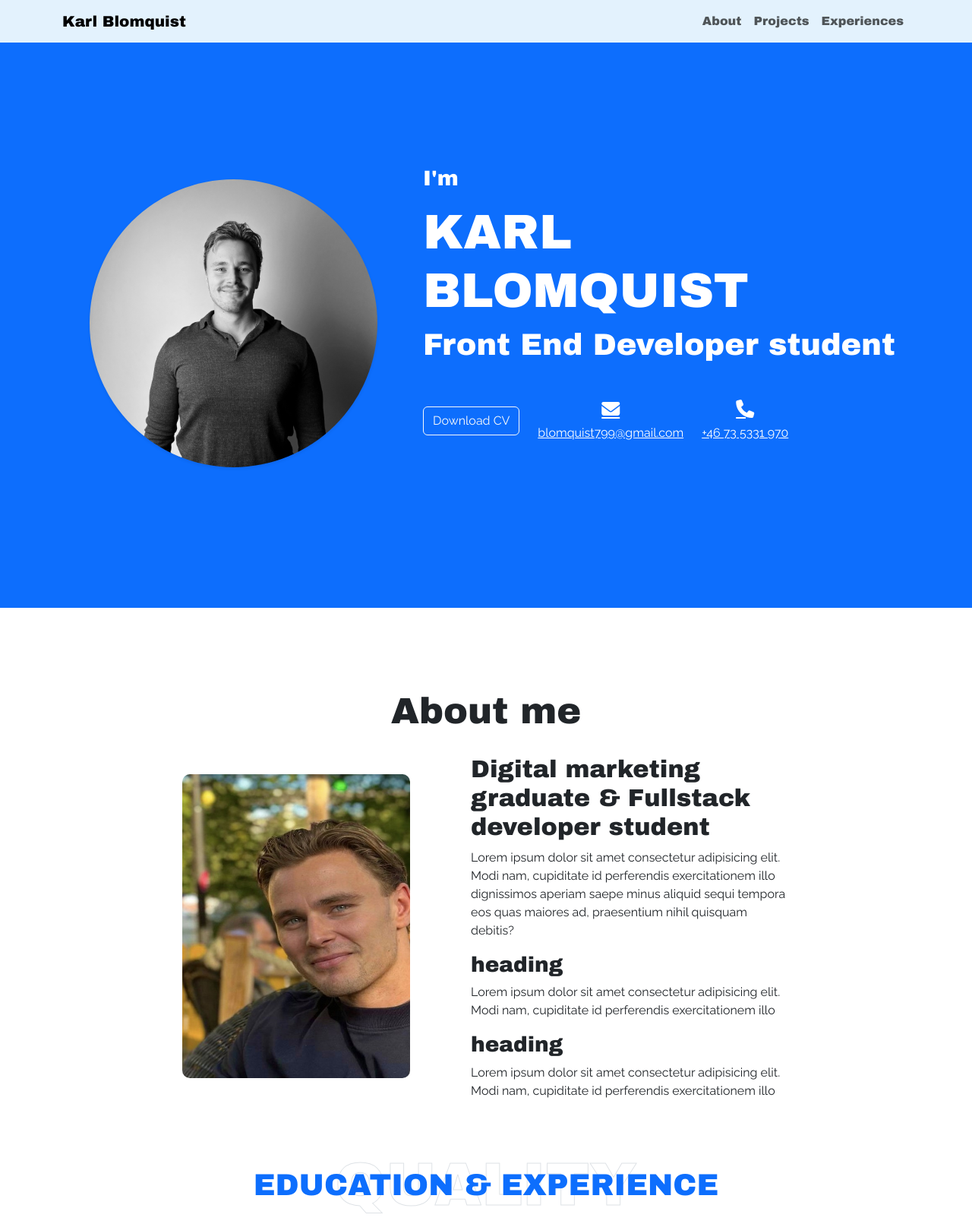
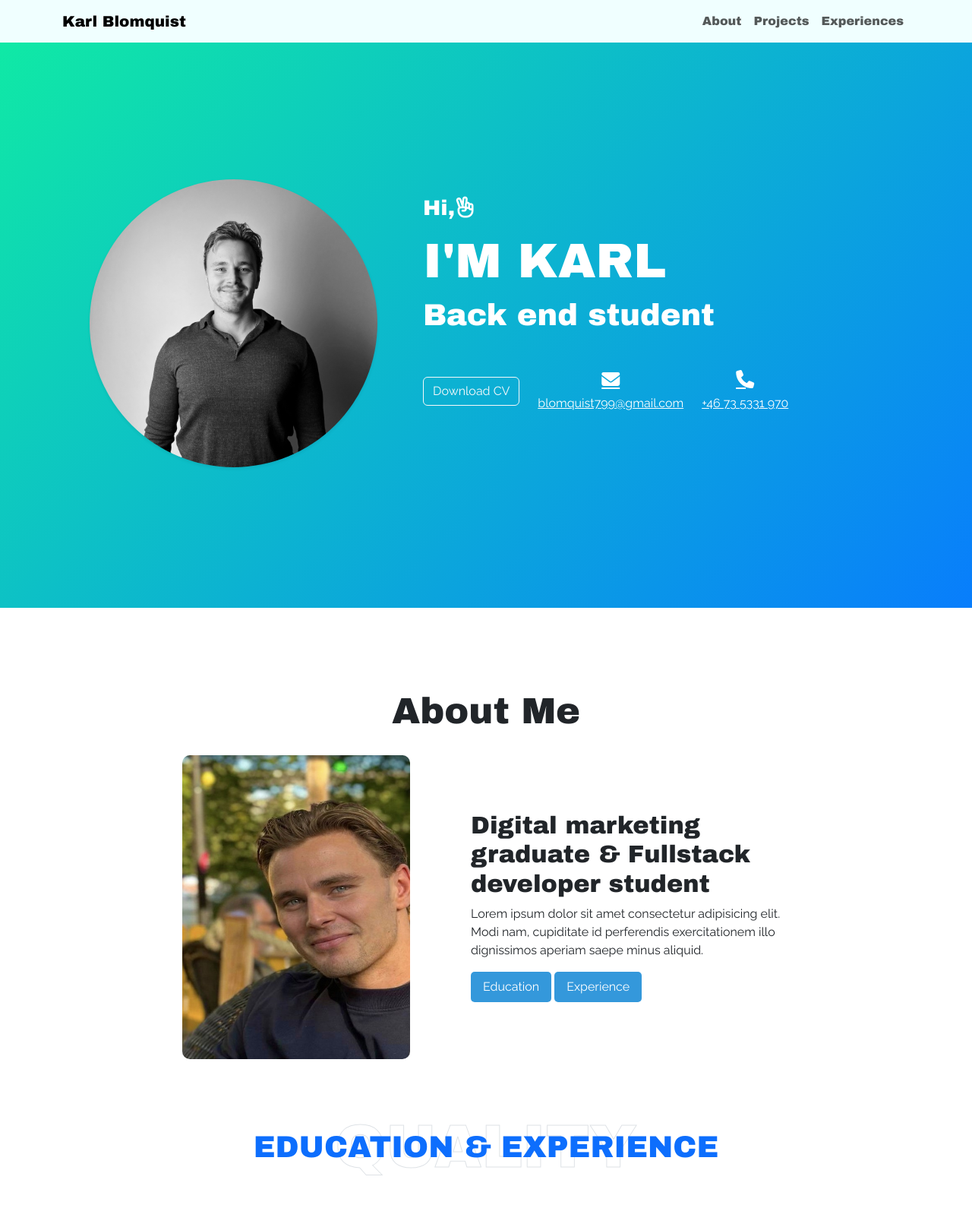
Before and after one commit to Blommis/KarlBlomquist, a plain HTML site: page index.html in a window 1280 px wide. Shown: the top 1611 px of the page at 76% size. Drawn offline with nearby package versions, Linux system fonts and the light colour scheme.

Commit message:
adding new style to exprience and education

```diff
--- a/assets/css/style.css
+++ b/assets/css/style.css
@@ -16,6 +16,9 @@ body {
 h1, h2, h3{
     font-family: var(--secondary-font);
 }
+#home{
+    background:linear-gradient(135deg, #10eca3, #038ffb77);
+}
 #home .col-lg-5 img {
     margin-top: 50px; /* Flyttar ner bilden */
 }
@@ -23,39 +26,90 @@ h1, h2, h3{
 
 #navbar {
     font-family: 'Archivo Black', sans-serif;
+    background-color: azure;
+    border: none;
 }
 
 
 
 /* Grundinställning för mobilen (bild över text) */
-#about{
+/* About Section Base Styles */
+#about {
+
     text-align: center;
+    opacity: 0;
+    transform: translateY(50px);
+    transition: opacity 1s ease, transform 1s ease;
 
 }
+
+#about.show {
+    opacity: 1;
+    transform: translateY(0);
+}
+
 .about-container {
     display: flex;
-    flex-direction: column; /* Kolumnlayout för mobiler */
+    flex-direction: column;
     align-items: center;
     max-width: 600px;
     margin: 0 auto;
     text-align: center;
 }
 
-/* Bildstil */
+/* Image Style */
 .aboutmeimage img {
     width: 200px;
     height: 300px;
     border-radius: 10px;
-    margin-bottom: 20px; /* Avstånd mellan bild och text på mobil */
+    margin-bottom: 20px;
 }
 
-/* Textstil */
+/* Text Style */
 .aboutme {
-    max-width: 600px;
+    max-width: 400px;
     text-align: center;
 }
 
-/* courses */
+/* Buttons Style */
+.info-buttons button {
+    background-color: #3498db;
+    color: white;
+    border: none;
+    border-radius: 5px;
+    padding: 8px 16px;
+    font-size: 1rem;
+    font-family: var(--primary-font);
+    cursor: pointer;
+    transition: background-color 0.3s ease-in-out;
+}
+
+.info-buttons button:hover {
+    background-color: #064a78;
+}
+
+#additional-info {
+    margin-top: 20px;
+    opacity: 0;
+    transition: opacity 0.5s ease-in-out;
+    display: flex; /* Enables flexbox for alignment */
+    flex-direction: column; /* Centers content vertically */
+    justify-content: center; /* Centers content horizontally */
+    align-items: center; /* Aligns items to the center */
+    text-align: center; /* Ensures text is centered */
+    width: 100%; /* Makes sure it spans the container */
+}
+
+#additional-info p {
+    max-width: 80%; /* Limits the width for better readability */
+    margin: 10px auto; /* Centers the paragraph within its container */
+    text-align: center; /* Centers the text within the paragraph */
+}
+
+#additional-info.visible {
+    opacity: 1;
+}
+
 
 /* Styling for square cards */
 
@@ -72,16 +126,6 @@ h1, h2, h3{
     font-weight: bold;
     margin-bottom: 4px;
 }
-
-
-
-
-
-
-
-
-
-
 
 footer a {
     text-decoration: none; /* Tar bort understrykning */
@@ -123,4 +167,9 @@ footer a:hover {
         max-width: 500px;
 
     }
+    #additional-info p {
+        max-width: 80%; /* Limits the width for better readability */
+        text-align: left; /* Centers the text within the paragraph */
+        margin-right: 80px;
+    }
 }
--- a/assets/js/script.js
+++ b/assets/js/script.js
@@ -12,3 +12,47 @@ document.addEventListener("DOMContentLoaded", function () {
     changeTitle(); // Kör direkt första gången
     setInterval(changeTitle, 2000); // Byt titel var 2:e sekund
 });
+
+
+// Detect when the "About" section is in the viewport
+document.addEventListener("scroll", () => {
+    const aboutSection = document.getElementById("about");
+    const sectionPosition = aboutSection.getBoundingClientRect();
+
+    // Check if "About" section is visible on the screen
+    if (sectionPosition.top < window.innerHeight && sectionPosition.bottom > 0) {
+        aboutSection.classList.add("show"); // Apply the "show" class
+    }
+});
+
+
+document.addEventListener("DOMContentLoaded", () => {
+    const educationBtn = document.getElementById("education-btn");
+    const experienceBtn = document.getElementById("experience-btn");
+    const additionalInfo = document.getElementById("additional-info");
+
+    // Education Info
+    const educationContent = `
+
+        <p> <strong> 2023 - 2025 </strong>  | Bachelor's Degree in Digital Marketing from Sälj & Marknadshögskolan Stockholm.</p>
+        <p> <strong> Jan - July 2025 </strong> | Currently pursuing a Fullstack Developer Certificate at Code Institute Dublin (On distance).</p>
+    `;
+
+    // Experience Info
+    const experienceContent = `
+
+        <p><strong>Autumn 2023</strong> | Internship in copenhagen at marketing agency focus on Influencer marketing.</p>
+        <p><strong>Autumn 2024</strong> | Internship back in Sweden working with a marketing team Inhouse at a recruitment company.</p>
+    `;
+
+    // Event Listeners for Buttons
+    educationBtn.addEventListener("click", () => {
+        additionalInfo.innerHTML = educationContent;
+        additionalInfo.classList.add("visible");
+    });
+
+    experienceBtn.addEventListener("click", () => {
+        additionalInfo.innerHTML = experienceContent;
+        additionalInfo.classList.add("visible");
+    });
+});
--- a/index.html
+++ b/index.html
@@ -14,7 +14,7 @@
 <body class="d-flex flex-column min-vh-100">
     <!--Navigation-->
 
-    <nav id="navbar" class="navbar navbar-expand-lg fixed-top" style="background-color: #e3f2fd;">
+    <nav id="navbar" class="navbar navbar-expand-lg fixed-top">
       <div class="container">
           <a class="navbar-brand" href="index.html" >Karl Blomquist</a>
           <button class="navbar-toggler" type="button" data-bs-toggle="collapse" data-bs-target="#navbarNav"
@@ -45,8 +45,8 @@
                 <img class="img-fluid w-100 rounded-circle shadow-sm" src="assets/images/Namnlös design (50).png" alt="Karl Blomquist Portfolio">
             </div>
             <div class="col-lg-7 text-center text-lg-start">
-                <h3 class="text-white fw-normal mb-3">I'm</h3>
-                <h1 class="display-3 text-uppercase text-white mb-2">Karl Blomquist</h1>
+                <h3 class="text-white fw-normal mb-3">Hi,<i class="fa-regular fa-hand-peace"></i></h3>
+                <h1 class="display-3 text-uppercase text-white mb-2">I'm Karl</h1>
                 <h1 class="typed-text-output d-inline fw-light text-white"></h1>
                 <div class="typed-text d-none">Digital Marketing graduate, Fullstack student, Front End developer, Back end developer</div>
                 <h1 class="typed-text-output d-inline fw-light text-white" style="font-size: 1.5rem;"></h1>
@@ -71,24 +71,19 @@
 </div>
   <main>
     <section id="about">
-        <h1>About me</h1>
+        <h1>About Me</h1>
         <div class="about-container">
             <div class="aboutmeimage">
                 <img src="assets/images/portfoliobild.jpg" alt="Portfolio Image">
             </div>
             <div class="aboutme">
                 <h2>Digital marketing graduate & Fullstack developer student</h2>
-                <p>Lorem ipsum dolor sit amet consectetur adipisicing elit.
-                    Modi nam, cupiditate id perferendis exercitationem illo
-                    dignissimos aperiam saepe minus aliquid sequi tempora eos quas maiores ad,
-                    praesentium nihil quisquam debitis?</p>
-                    <span><h3>heading</h3>
-                    <p>Lorem ipsum dolor sit amet consectetur adipisicing elit.
-                        Modi nam, cupiditate id perferendis exercitationem illo</p></span>
-                    <span><h3>heading</h3>
-                        <p>Lorem ipsum dolor sit amet consectetur adipisicing elit.
-                            Modi nam, cupiditate id perferendis exercitationem illo</p>
-                    </span>
+                <p>Lorem ipsum dolor sit amet consectetur adipisicing elit. Modi nam, cupiditate id perferendis exercitationem illo dignissimos aperiam saepe minus aliquid.</p>
+                <div class="info-buttons">
+                    <button id="education-btn">Education</button>
+                    <button id="experience-btn">Experience</button>
+                </div>
+                <div id="additional-info"></div>
             </div>
         </div>
     </section>
```
